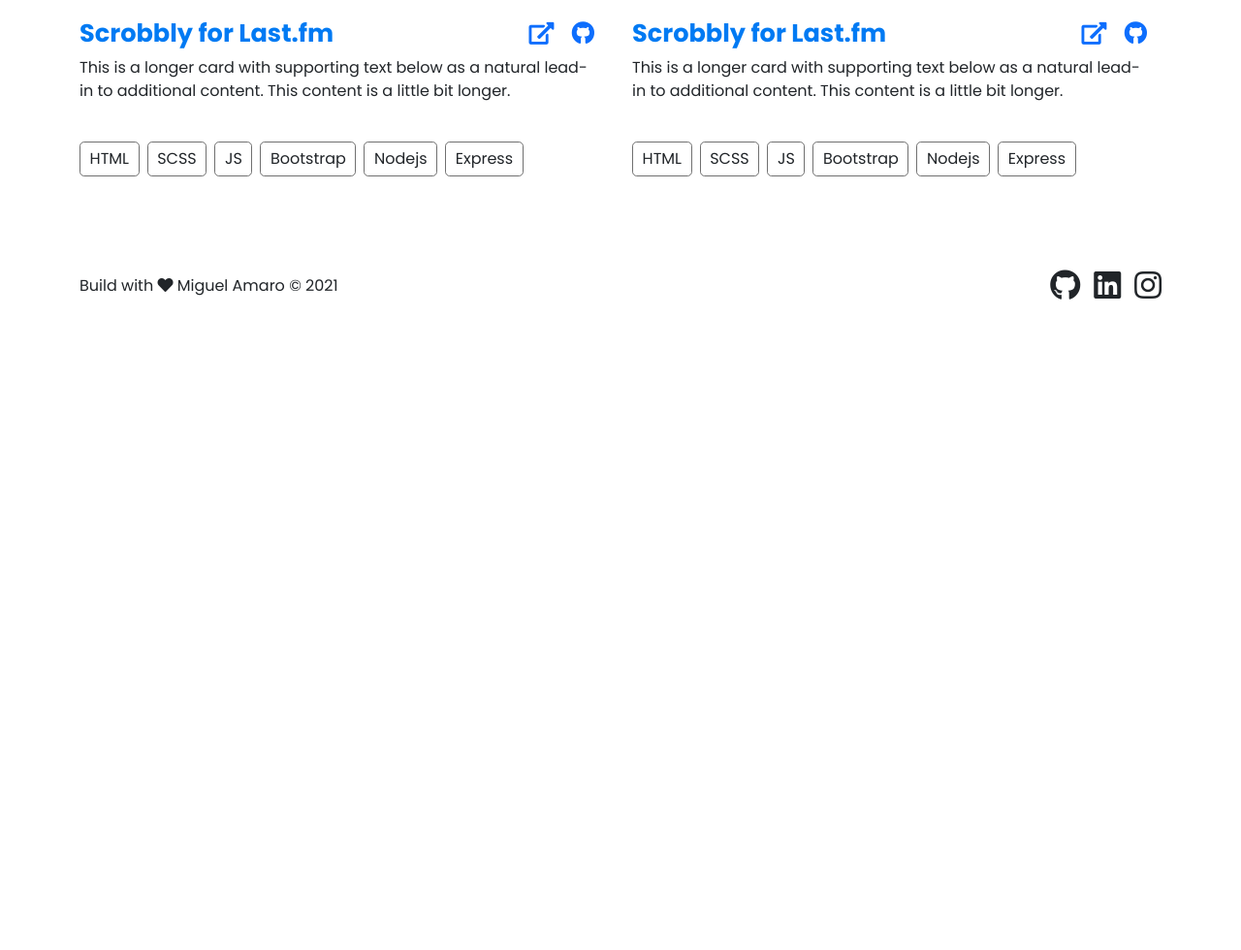
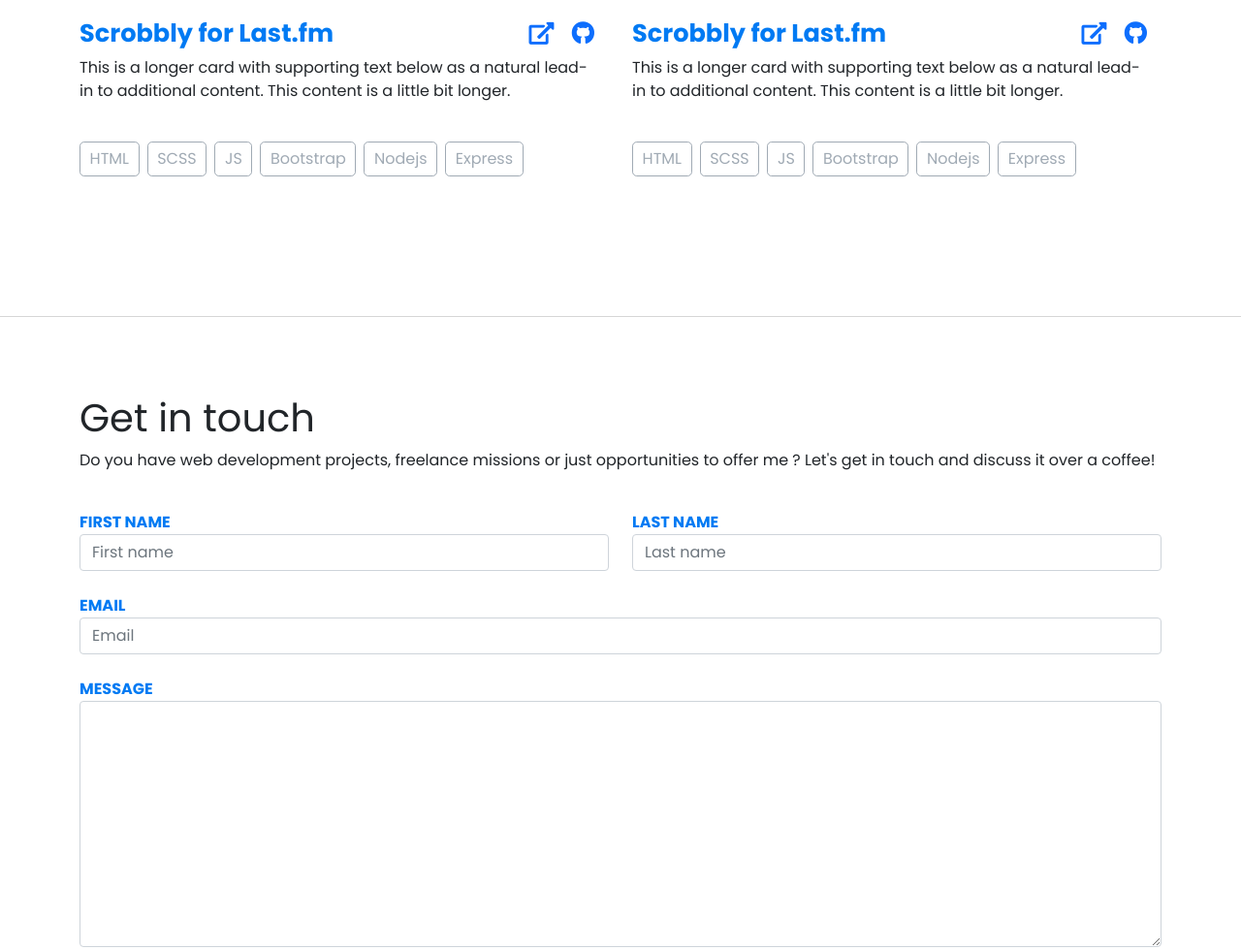
Before and after one commit to pcmiguel1/miguelamaro.github.io, a plain HTML site: page index.html in a window 1280 px wide. Shown: the part 2432-3412 px from the top of the page at 97% size. Before the commit the page ends 2793 px from the top, so only its background shows below. Drawn offline with nearby package versions, Linux system fonts and the light colour scheme.

Commit message:
contact section

```diff
--- a/css/main.scss
+++ b/css/main.scss
@@ -169,11 +169,12 @@
                     margin-top: 2em;
 
                     .tecnologie {
-                        border: 1px solid #707070;
+                        border: 1px solid #A0AAB4;
                         border-radius: 0.3em;
                         padding: .3em .6em;
                         margin-right: .5em;
                         margin-top: .5em;
+                        color: #A0AAB4;
                     }
 
                 }
@@ -212,3 +213,13 @@
     }
 
 }
+
+.get-in-touch-info {
+    margin-top: 5em;
+}
+
+.contact-label {
+    margin-top: 1.5em;
+    font-weight: bold;
+    color: var(--primary-color);
+}
--- a/index.html
+++ b/index.html
@@ -21,7 +21,7 @@
                 <ul class="nav">
                     <li><a href="#about">ABOUT</a></li>
                     <li><a href="#work">WORK</a></li>
-                    <li><a href="#">CONTACT</a></li>
+                    <li><a href="#contact">CONTACT</a></li>
                 </ul>
             </nav>
 
@@ -228,6 +228,36 @@
         </div>
     </section>
 
+    <section id="contact" class="work">
+        <div class="container">
+
+            <div class="get-in-touch-info">
+                <h1>Get in touch</h1>
+                <p>Do you have web development projects, freelance missions or just opportunities to offer me ? Let's get in touch and discuss it over a coffee!</p>
+            </div>
+
+            <form>
+                <div class="row">
+                  <div class="col-md-6 col-sm-12">
+                      <label for="first-name" class="contact-label">FIRST NAME</label>
+                    <input id="first-name" type="text" class="form-control" placeholder="First name">
+                  </div>
+                  <div class="col-md-6 col-sm-12">
+                    <label for="last-name" class="contact-label">LAST NAME</label>
+                    <input id="last-name" type="text" class="form-control" placeholder="Last name">
+                  </div>
+                </div>
+
+                <label for="email" class="contact-label">EMAIL</label>
+                <input id="email" type="email" class="form-control" placeholder="Email">
+
+                <label for="message" class="contact-label">MESSAGE</label>
+                <textarea class="form-control" name="message" id="message" cols="30" rows="10"></textarea>
+              </form>
+
+        </div>
+    </section>
+
     <footer>
 
         <div class="container" style="display: flex; justify-content: space-between; align-items: center;">
@@ -237,9 +267,9 @@
             </div>
 
             <div class="secondary">
-                <a href="#"><i class="fab fa-github"></i></a>
-                <a href="#"><i class="fab fa-linkedin"></i></a>
-                <a href="#"><i class="fab fa-instagram"></i></a>
+                <a href="https://github.com/pcmiguel1"><i class="fab fa-github"></i></a>
+                <a href="https://www.linkedin.com/in/miguel-amaro/"><i class="fab fa-linkedin"></i></a>
+                <a href="https://www.instagram.com/miguel.amaro19/"><i class="fab fa-instagram"></i></a>
             </div>
 
         </div>
```
Also changed, not shown: css/main.css, 1 other file.
